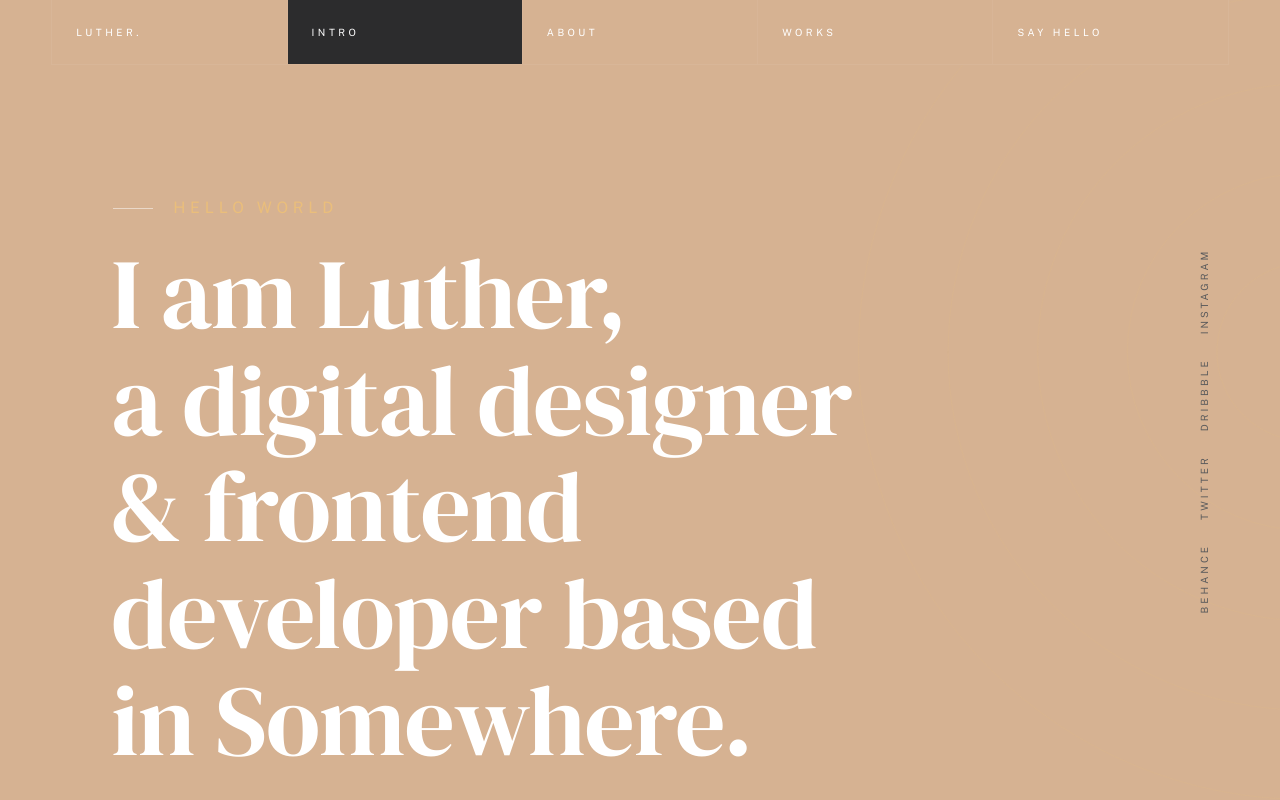
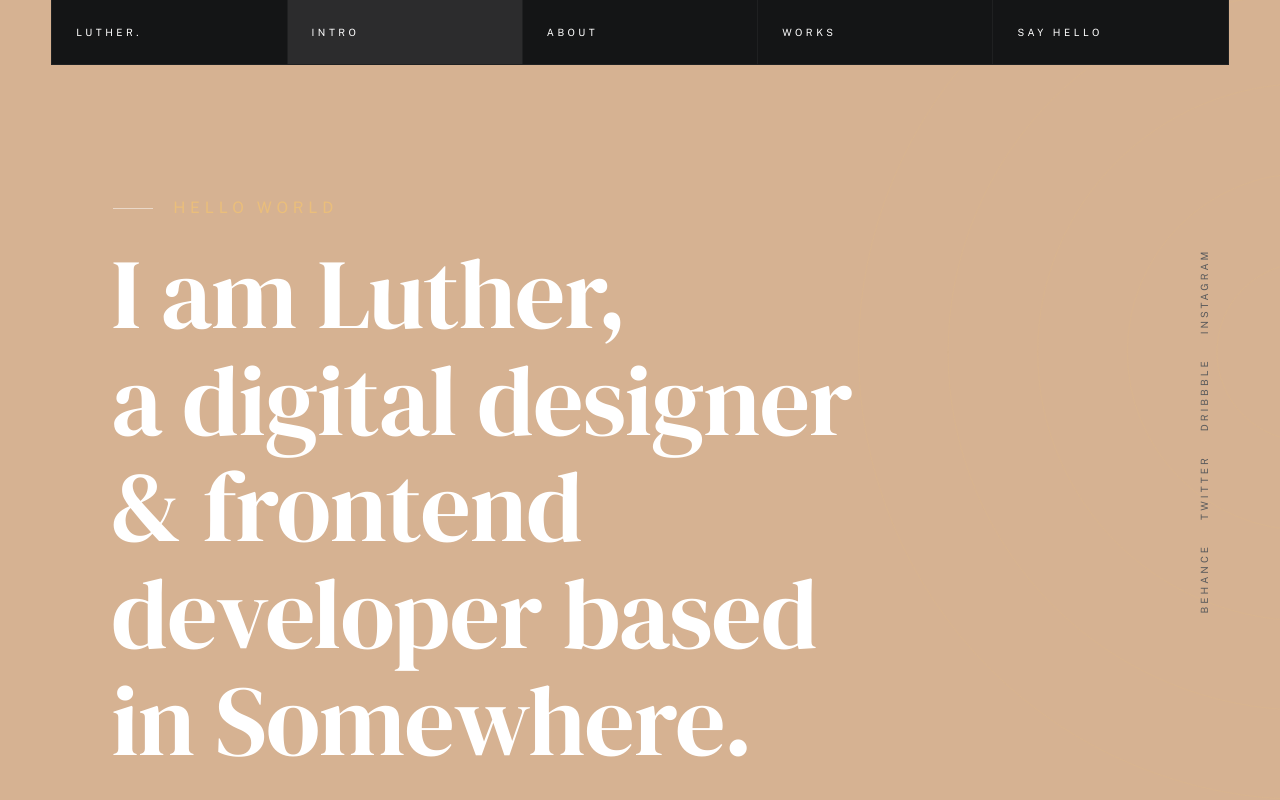
Before and after one commit to kareennguyen/kareennguyen.github.io, a plain HTML site: page styles.html in a window 1280 px wide. Shown: the top 800 px of the page. Drawn offline with nearby package versions, Linux system fonts and the light colour scheme; a web font is replaced by a local one.

Commit message:
Update styles.css

```diff
--- a/css/styles.css
+++ b/css/styles.css
@@ -174,13 +174,13 @@
 
     /* preloader
      */
-    --color-preloader-bg : var(--color-tan);
+    --color-preloader-bg : var(--color-gray-10);
     --color-loader       : white;
     --color-loader-light : rgba(255, 255, 255, 0.1);
 
     /* others
      */
-    --color-body    : var(--color-tan);
+    --color-body    : var(--color-gray-10);
     --color-border  : rgba(255, 255, 255, .05);
     --border-radius : 3px;
 }
@@ -518,7 +518,7 @@ body {
 }
 
 body {
-    background-color            : var(--color-body);
+    background-color            : var(--color-tan);
     -webkit-overflow-scrolling  : touch;
     -webkit-text-size-adjust    : 100%;
     -webkit-tap-highlight-color : rgba(0, 0, 0, 0);
@@ -1483,7 +1483,7 @@ code {
     margin        : 0 .2rem;
     padding       : calc(((var(--vspace-1) - 1.6rem) / 2) - .1rem) calc(.8rem - .1rem);
     white-space   : nowrap;
-    background    : var(--color-tan);
+    background    : var(--color-gray-9);
     border        : 1px solid var(--color-gray-8);
     color         : var(--color-text-dark);
     border-radius : 3px;
```
